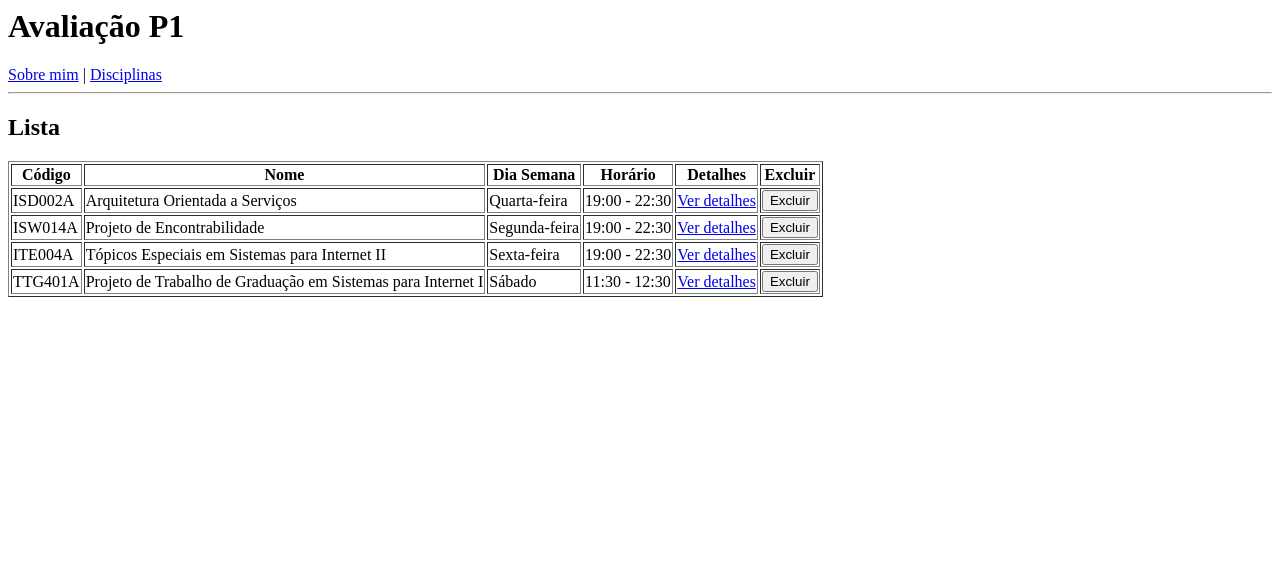
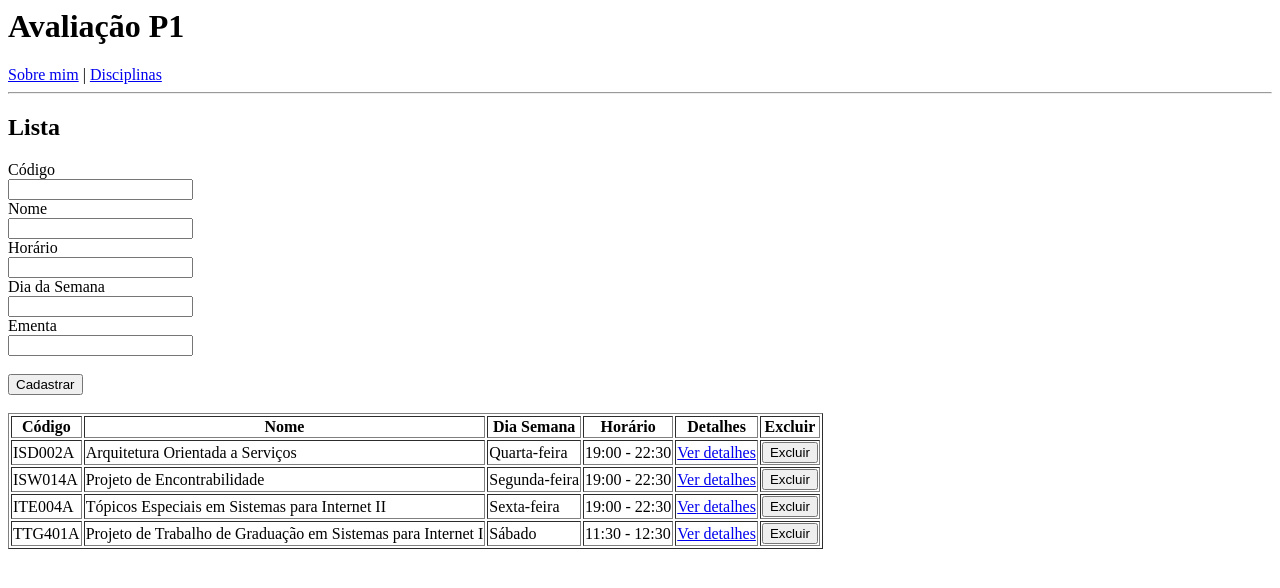
Before and after one commit to enzocsantos18/angular-a1, an Angular app: page /disciplinas in a window 1280 px wide. Shown: the top 588 px of the page. Built offline with nearby package versions, Linux system fonts and the light colour scheme.

Commit message:
4 files modified

```diff
--- a/src/app/enzo-disciplinas-service.service.ts
+++ b/src/app/enzo-disciplinas-service.service.ts
@@ -48,6 +48,10 @@ export class EnzoDisciplinasServiceService {
   get(disciplina: string) {
     return this.disciplinasCursadas.find((d) => d.codigo == disciplina);
   }
+
+  cadastrar(disciplina: disciplina) {
+    this.disciplinasCursadas.push(disciplina);
+  }
 }
 
 interface disciplina {
--- a/src/app/enzo-lista/enzo-lista.component.html
+++ b/src/app/enzo-lista/enzo-lista.component.html
@@ -1,4 +1,22 @@
 <h2>Lista</h2>
+
+<label for="nome">Código</label><br />
+<input type="text" id="codigo" [(ngModel)]="codigo" /><br />
+
+<label for="nome">Nome</label><br />
+<input type="text" id="nome" [(ngModel)]="nome" /> <br />
+
+<label for="nome">Horário</label><br />
+<input type="text" id="horario" [(ngModel)]="horario" /> <br />
+
+<label for="dia">Dia da Semana</label><br />
+<input type="text" id="dia" [(ngModel)]="diaDaSemana" /> <br />
+
+<label for="ementa">Ementa</label><br />
+<input type="ementa" id="ementa" [(ngModel)]="ementa" /> <br /><br />
+<button (click)="cadastrar()">Cadastrar</button><br />
+
+<br />
 
 <table border="1">
   <tr>
--- a/src/app/enzo-lista/enzo-lista.component.ts
+++ b/src/app/enzo-lista/enzo-lista.component.ts
@@ -11,7 +11,36 @@ export class EnzoListaComponent implements OnInit {
 
   ngOnInit() {}
 
+  codigo: string;
+  nome: string;
+  diaDaSemana: string;
+  horario: string;
+  ementa: string;
+
   excluir(disciplina: string) {
     this.disciplinasService.excluir(disciplina);
   }
+
+  cadastrar() {
+    if (
+      !this.codigo ||
+      !this.nome ||
+      !this.diaDaSemana ||
+      !this.horario ||
+      !this.ementa
+    ) {
+      alert('Preencha todos os campos');
+      return;
+    }
+
+    this.codigo = this.codigo.replace(' ', '').toUpperCase();
+
+    this.disciplinasService.cadastrar({
+      codigo: this.codigo,
+      nome: this.nome,
+      diaDaSemana: this.diaDaSemana,
+      horario: this.horario,
+      ementa: this.ementa,
+    });
+  }
 }
```
Also changed, not shown: src/app/app.component.html (+1 -8 lines).
